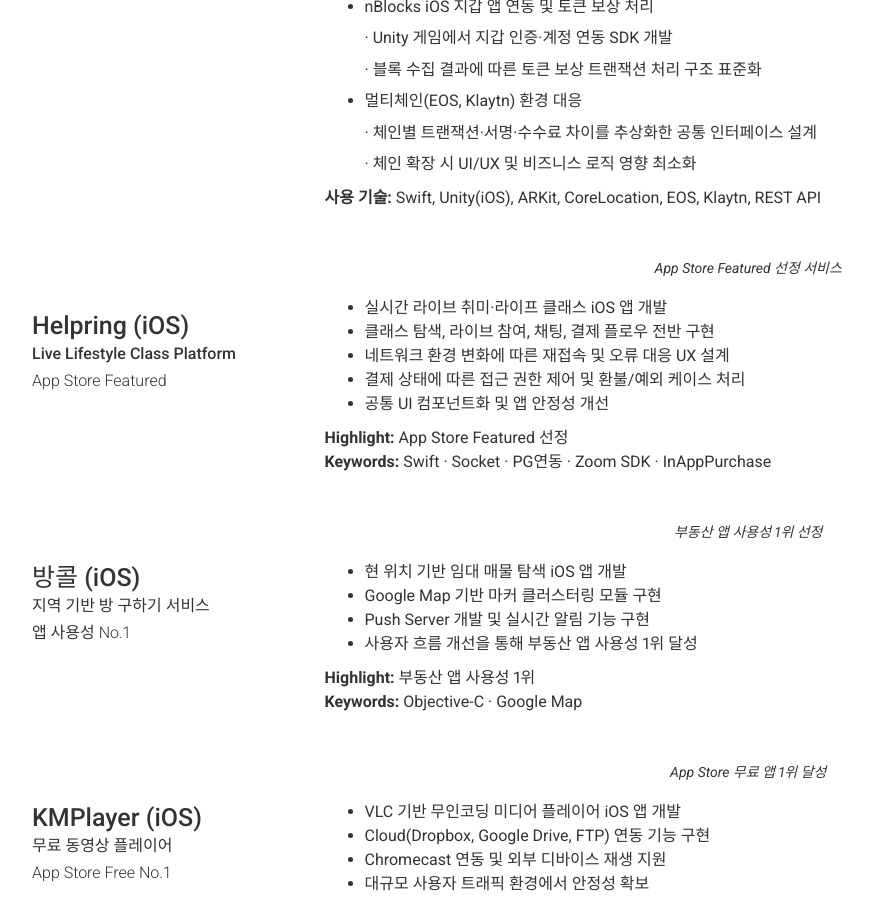
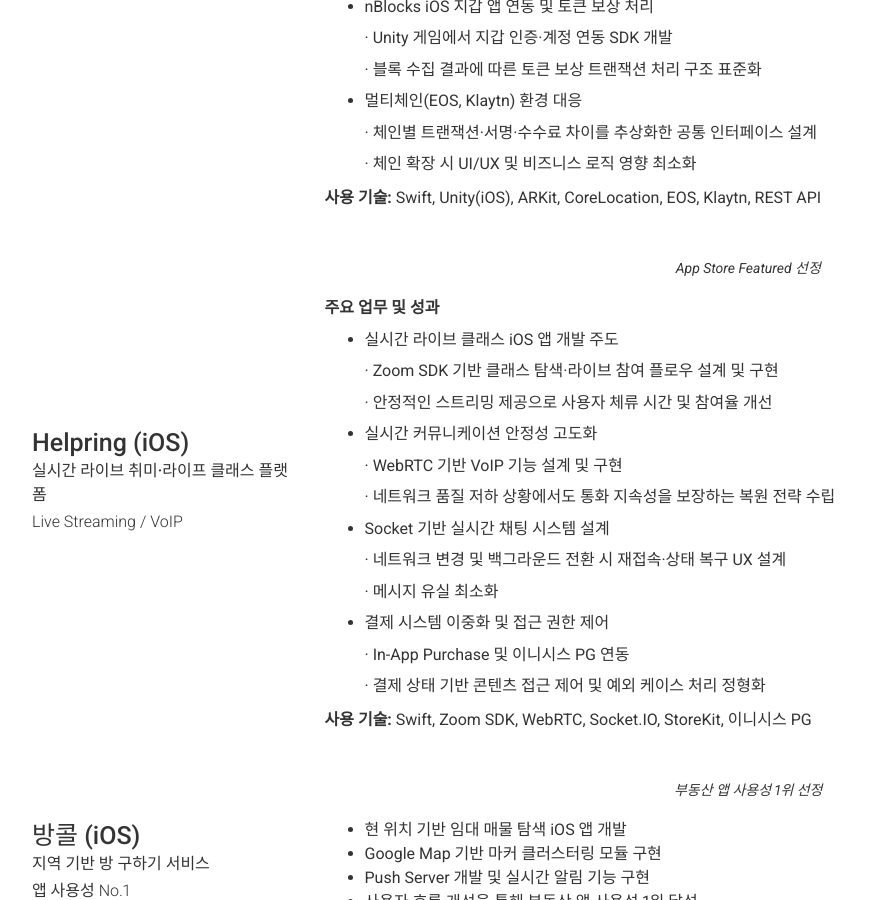
Before and after one commit to toypresent81/toypresent81.github.io, a Jekyll site: the page built from index.md, in a window 1280 px wide and 900 px high, scrolled down 3117 px. Shown: the whole window, without its empty margins (38-911 px from the left). Built offline with Jekyll 4.4.1, drawn with Linux system fonts in a browser that asks for light colours; nearby versions of some CDN libraries.

Commit message:
Update _config.yml

```diff
--- a/_config.yml
+++ b/_config.yml
@@ -225,21 +225,40 @@ content:
 
           **사용 기술:** Swift, Unity(iOS), ARKit, CoreLocation, EOS, Klaytn, REST API
 
-      - layout: left
-        title: Helpring (iOS)
-        sub_title: Live Lifestyle Class Platform
-        caption: App Store Featured
+      - title: Helpring (iOS)
+        sub_title: 실시간 라이브 취미·라이프 클래스 플랫폼
+        caption: Live Streaming / VoIP
         quote: >
-          App Store Featured 선정 서비스
+          App Store Featured 선정
         description: |
-          - 실시간 라이브 취미·라이프 클래스 iOS 앱 개발
-          - 클래스 탐색, 라이브 참여, 채팅, 결제 플로우 전반 구현
-          - 네트워크 환경 변화에 따른 재접속 및 오류 대응 UX 설계
-          - 결제 상태에 따른 접근 권한 제어 및 환불/예외 케이스 처리
-          - 공통 UI 컴포넌트화 및 앱 안정성 개선
+          **주요 업무 및 성과**
 
-          **Highlight:** App Store Featured 선정
-          **Keywords:** Swift · Socket · PG연동 · Zoom SDK · InAppPurchase
+          - 실시간 라이브 클래스 iOS 앱 개발 주도
+
+            · Zoom SDK 기반 클래스 탐색·라이브 참여 플로우 설계 및 구현
+
+            · 안정적인 스트리밍 제공으로 사용자 체류 시간 및 참여율 개선
+
+          - 실시간 커뮤니케이션 안정성 고도화
+
+            · WebRTC 기반 VoIP 기능 설계 및 구현
+
+            · 네트워크 품질 저하 상황에서도 통화 지속성을 보장하는 복원 전략 수립
+
+          - Socket 기반 실시간 채팅 시스템 설계
+
+            · 네트워크 변경 및 백그라운드 전환 시 재접속·상태 복구 UX 설계
+
+            · 메시지 유실 최소화
+
+          - 결제 시스템 이중화 및 접근 권한 제어
+
+            · In-App Purchase 및 이니시스 PG 연동
+
+            · 결제 상태 기반 콘텐츠 접근 제어 및 예외 케이스 처리 정형화
+
+          **사용 기술:** Swift, Zoom SDK, WebRTC, Socket.IO, StoreKit, 이니시스 PG
+
 
       - layout: left
         title: 방콜 (iOS)
```
